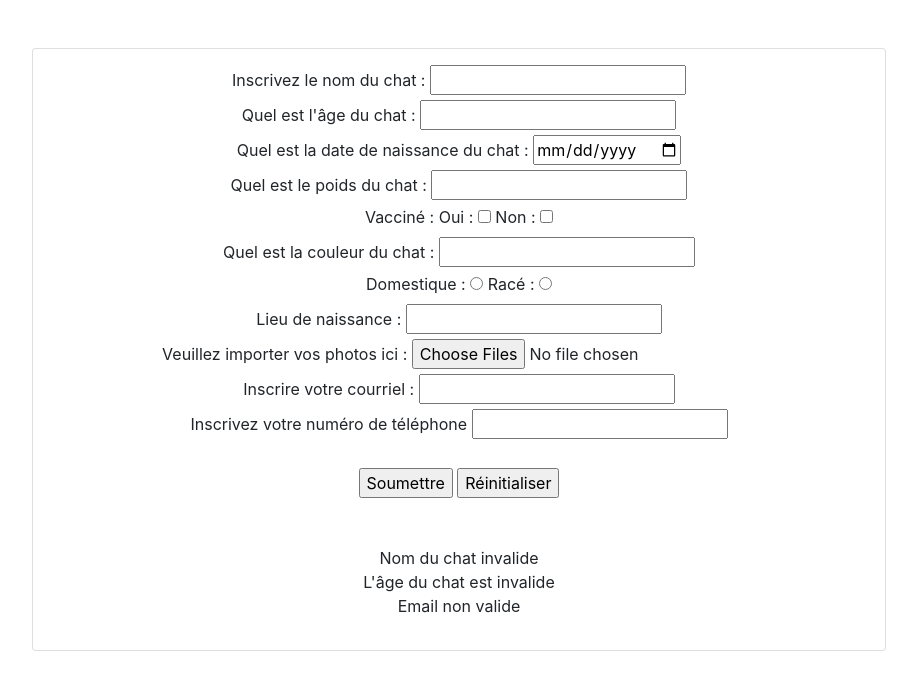
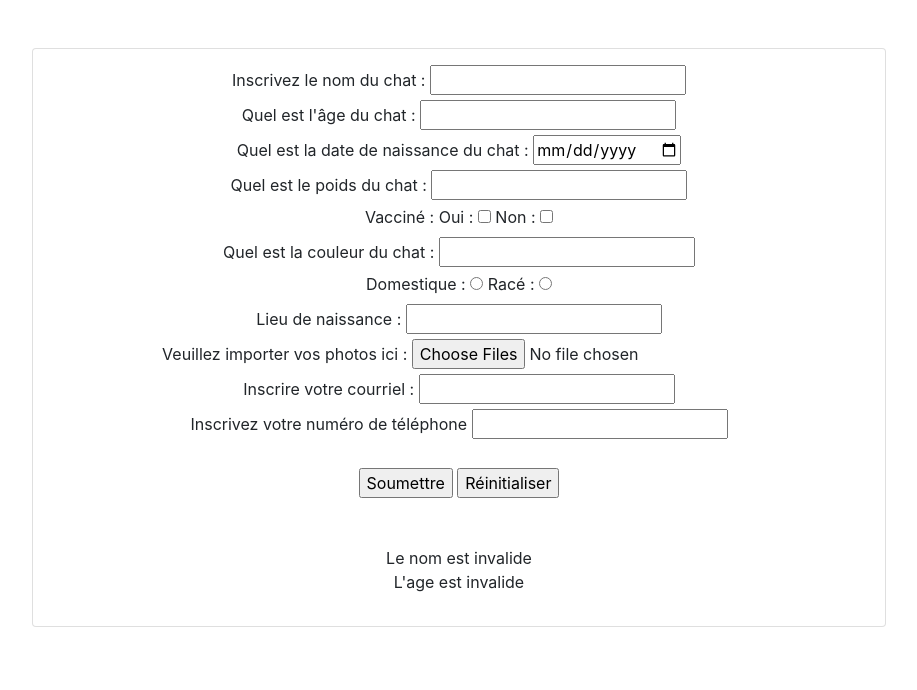
Before and after one commit to maximell78/InterfaceWeb2, a plain HTML site: page Exercise17Avril2021/index.html in a window 1280 px wide. Both pictures are taken after a click on the button "Soumettre". Shown: the whole page, without its empty margins (181-1098 px from the left). Drawn offline with nearby package versions, Linux system fonts and the light colour scheme.

Commit message:
MaJ 24/04/2021

```diff
--- a/Exercise17Avril2021/index.html
+++ b/Exercise17Avril2021/index.html
@@ -1,6 +1,6 @@
 <!-- index.html -->
 <!-- Programmé par : Maxime Lacroix-Lemire -->
-<!-- Dernière Mise À  Jour :  2021/04/17 -->
+<!-- Dernière Mise À  Jour :  2021/04/24 -->
 
 <!DOCTYPE html>
 <html lang="fr-ca">
@@ -17,7 +17,7 @@
         <div class="container-fluid pt-5">
             <div class="row">
                 <div class="offset-2 col-8 text-center card pt-3 pb-3">
-                    <form>
+                    <form name="monFormulaire">
                         <label for="nom">Inscrivez le nom du chat : </label>
                         <input type="text" name="nom" id="nom"> </br>
                         <label for="age">Quel est l'âge du chat : </label>
--- a/Exercise17Avril2021/javascript/java.js
+++ b/Exercise17Avril2021/javascript/java.js
@@ -1,39 +1,30 @@
+// java.js
+// Programmé par : Maxime Lacroix-Lemire
+// Dernière Mise À  Jour :  2021/04/24
+
 function validationFormulaire(){
+    var nom = document.forms["monFormulaire"]["nom"].value;
+    var age = document.forms["monFormulaire"]["age"].value;
+    var error = "";
     var isValid = true;
-    var error = "";
-
-    //Test Nom du Chat [a-z - A-Z ]
-    if ( !document.getElementById("nom").value && !document.getElementById("nom").value.match(/([a-zA-z])/))
-    {
-        isValid =false;
-        error = error + "Nom du chat invalide </br> ";
+    if(nom =="" || nom >=0 ){
+        isValid = false;
+        error = error + "Le nom est invalide </br>";
     }
 
-    //Test de l'âge du chat
-    if ( !document.getElementById("age").value.match(/([0-9])/))
-    {
+    if (age =="" || age > 40){
         isValid = false;
-        error = error + "L'âge du chat est invalide </br> "
+        error = error + "L'age est invalide";
     }
 
-    if ( document.getElementById("age").value > 40){
+    if (poids =="" || poids > 40){
         isValid = false;
-        error = error + "L'âge du chat est invalide </br> "
+        error = error + "L'age est invalide";
     }
 
-    //Test Email [a-z - A-Z ]
-    if ( !document.getElementById("email").value.match(/([a-z]@[a-z].[a-z])/)
-    ) {
-    isValid = false;
-    error = error + "Email non valide </br> ";
-    }
-
-    //Affichage du resultat de la validation
     if (isValid) {
-    //paiement est un succes
-    alert("Message envoyé");
+        alert("Good Good")
     } else {
-    //un erreur c'est produite
-    document.getElementById("erreur").innerHTML = error;
+        document.getElementById("erreur").innerHTML = error;
     }
 }
```
